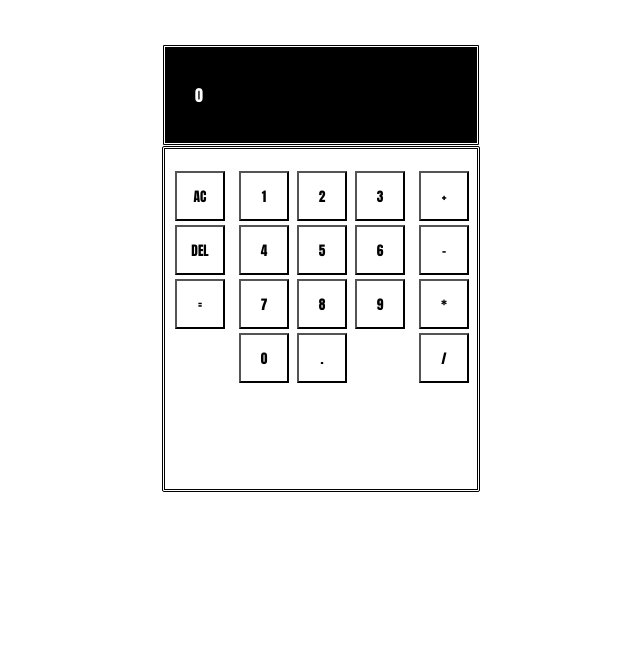
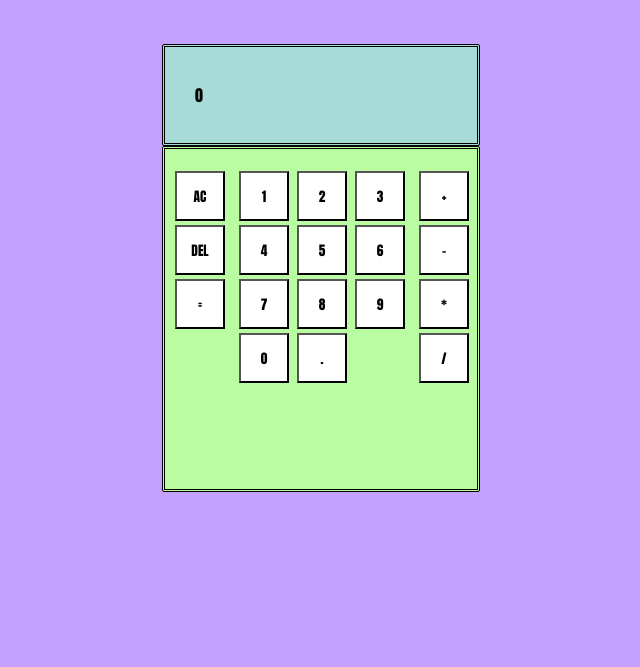
Before and after one commit to TrentJackson55/web-calculator, a plain HTML site: page index.html in a window 1280 px wide. Shown: the part 133-800 px from the top of the page, without its empty margins (319-959 px from the left). Drawn offline with Linux system fonts and the light colour scheme.

Commit message:
Add neobrutalist colors for fun

```diff
--- a/styles.css
+++ b/styles.css
@@ -2,6 +2,7 @@ body {
     display: flex;
     flex-direction: column;
     align-items: center;
+    background-color: #c4a1ff;
 }
 
 h1 {
@@ -16,12 +17,12 @@ button {
 
 #display {
     font-family: Impact, Haettenschweiler, 'Arial Narrow Bold', sans-serif;
-    color: white;
-    background-color: black;
+    color: black;
+    background-color: #A7dbd8;
     padding: 20px 0px 20px 30px;
     border-style: double;
     border-radius: 2px;
-    border-color: white;
+    border-color: black;
 }
 
 #button-field {
@@ -34,6 +35,7 @@ button {
     border-style: double;
     border-radius: 2px;
     border-color: black;
+    background-color: #bafca2;
     padding: 20px 20px 20px 8px;
 }
 
```
